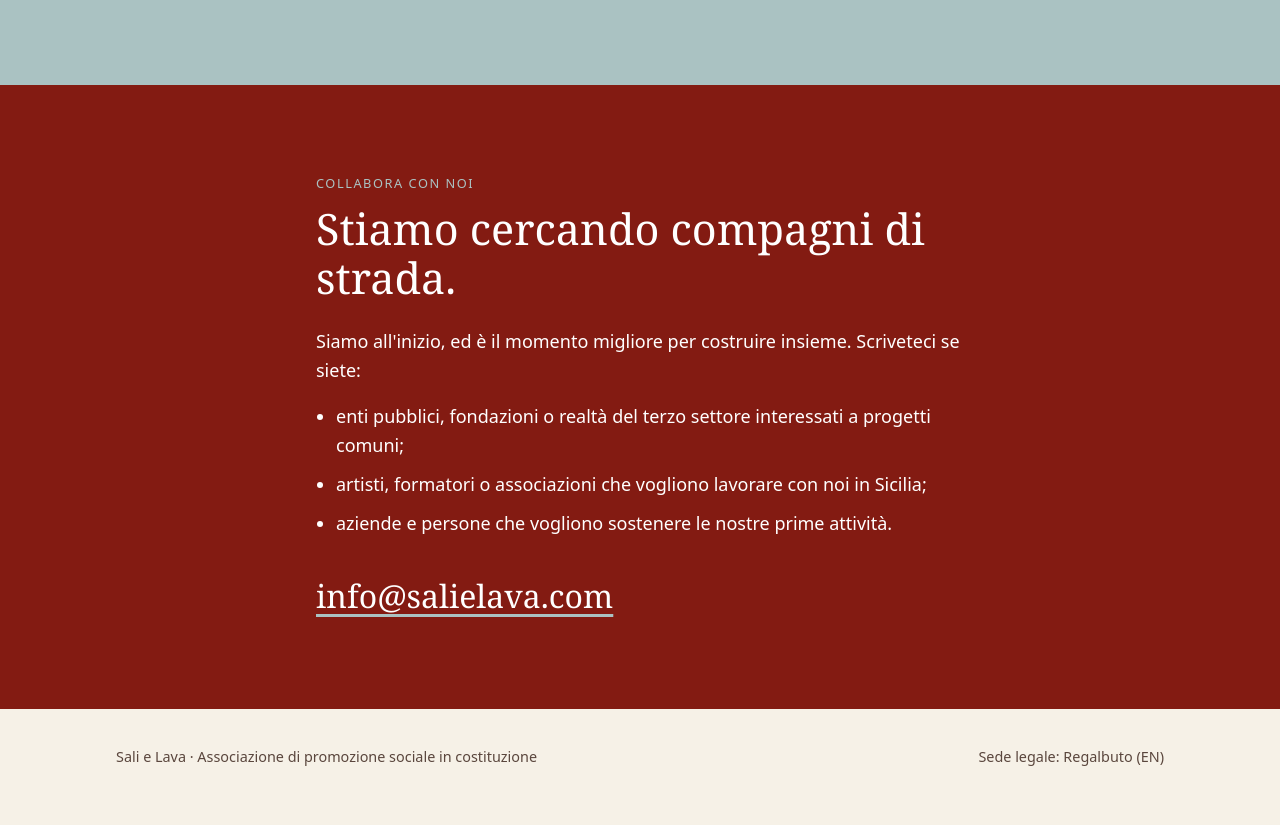
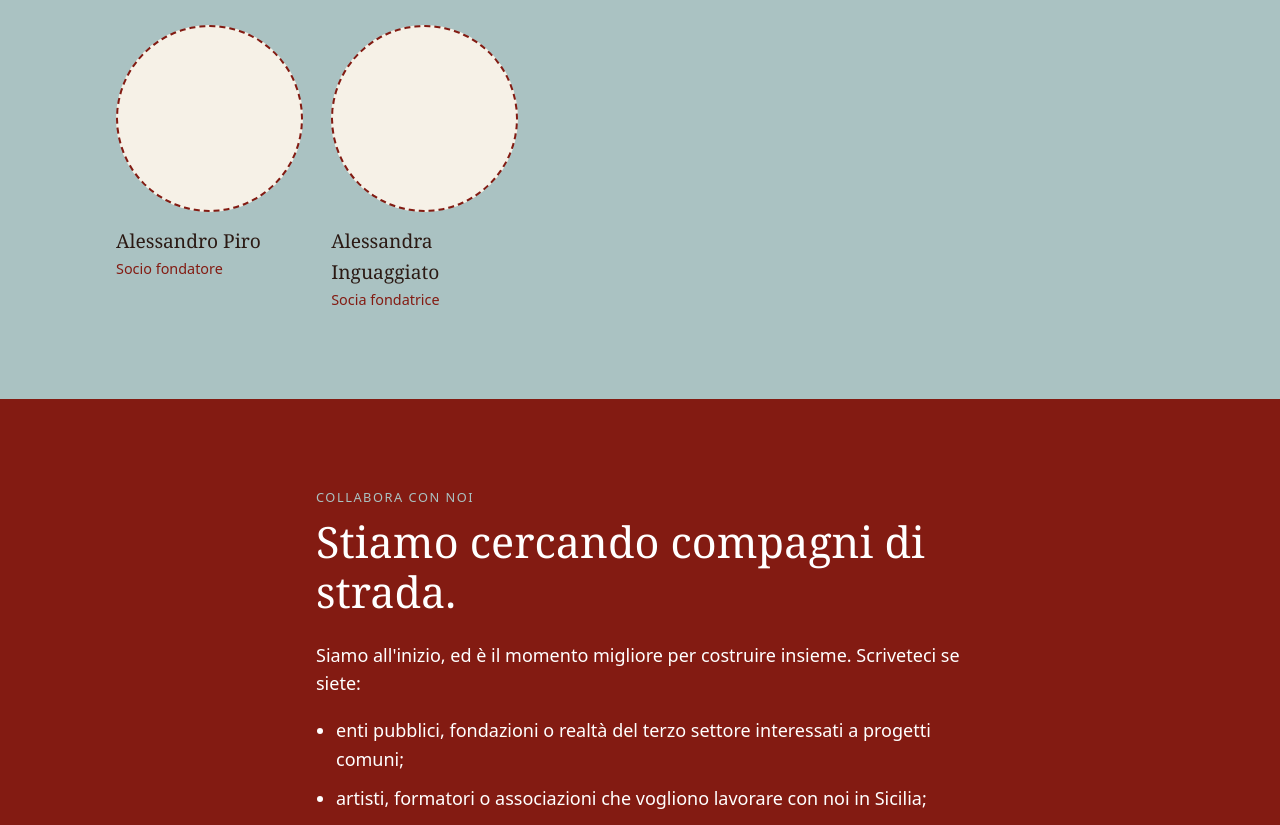
Before and after one commit to SalieLava/sito-salielava, a plain HTML site: page index.html in a window 1280 px wide. Shown: the part 3484-4309 px from the top of the page. Before the commit the page ends 4288 px from the top, so only its background shows below. Drawn offline with Linux system fonts and the light colour scheme.

Commit message:
Persone: aggiunti Alessandro Piro e Alessandra Inguaggiato

```diff
--- a/index.html
+++ b/index.html
@@ -193,6 +193,8 @@
       <div class="persona"><div class="ritratto con-foto" style="background-image:url('persona-gaia.jpg')" role="img" aria-label="Gaia Guidotti"></div><h3>Gaia Guidotti</h3><div class="ruolo">Tesoriera</div></div>
       <div class="persona"><div class="ritratto"></div><h3>Emily Law</h3><div class="ruolo">Socia fondatrice</div></div>
       <div class="persona"><div class="ritratto"></div><h3>Elie Laucher</h3><div class="ruolo">Socia fondatrice</div></div>
+      <div class="persona"><div class="ritratto"></div><h3>Alessandro Piro</h3><div class="ruolo">Socio fondatore</div></div>
+      <div class="persona"><div class="ritratto"></div><h3>Alessandra Inguaggiato</h3><div class="ruolo">Socia fondatrice</div></div>
     </div>
   </div>
 </section>
```
